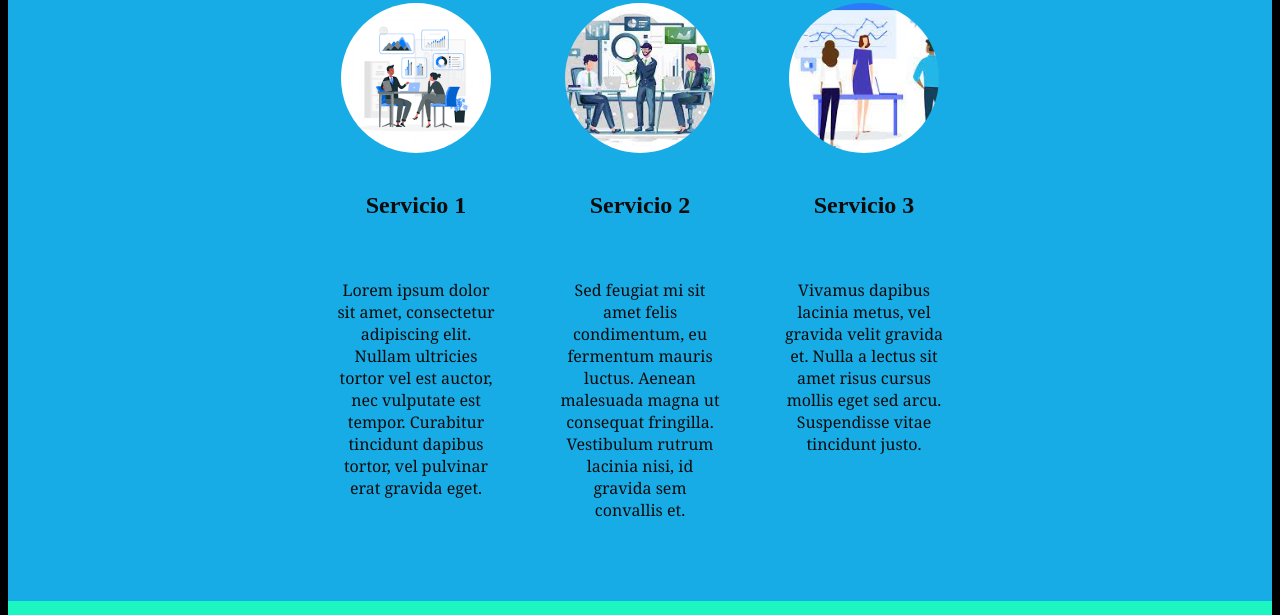
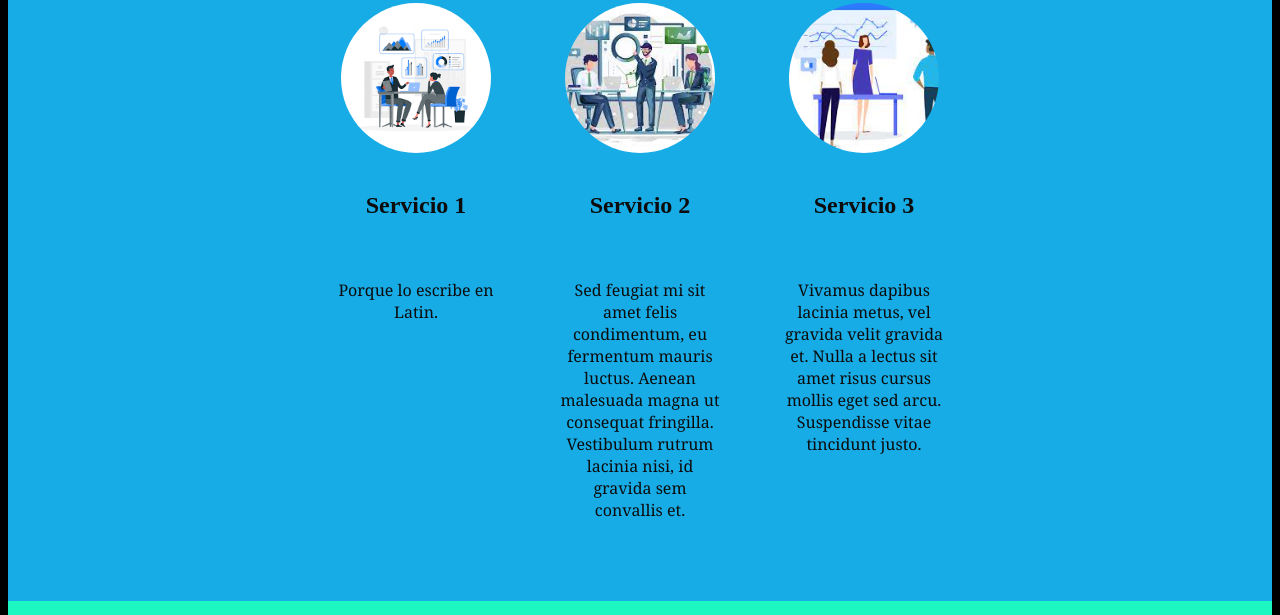
Before and after one commit to chapalermo81/mirepositorioremoto, a plain HTML site: page services.html in a window 1280 px wide. Shown: the part 185-800 px from the top of the page. Drawn offline with Linux system fonts and the light colour scheme.

Commit message:
cambie cosas

```diff
--- a/services.html
+++ b/services.html
@@ -29,8 +29,7 @@
                 <div class="servicio-info">
                     <img src="IMG/imagen1.png" alt="Servicio 1">
                     <h2>Servicio 1</h2>
-                    <p>Lorem ipsum dolor sit amet, consectetur adipiscing elit. Nullam ultricies tortor vel est auctor, nec
-                        vulputate est tempor. Curabitur tincidunt dapibus tortor, vel pulvinar erat gravida eget.</p>
+                    <p>Porque lo escribe en Latin.</p>
                 </div>
                 <div class="servicio-img">
 
```
